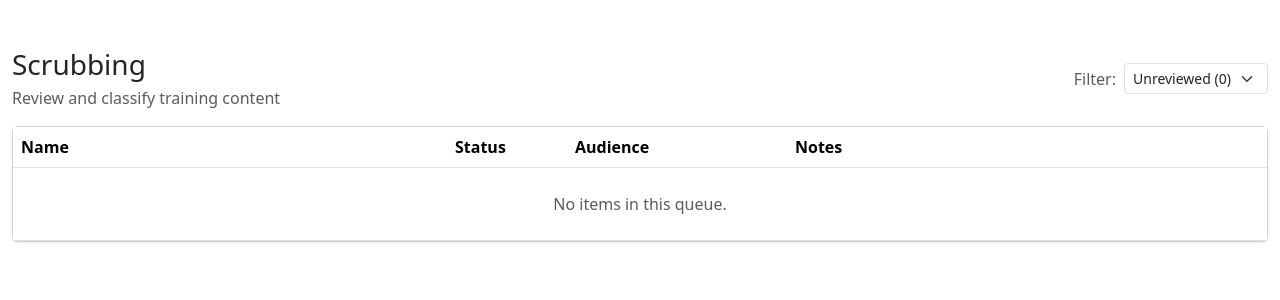
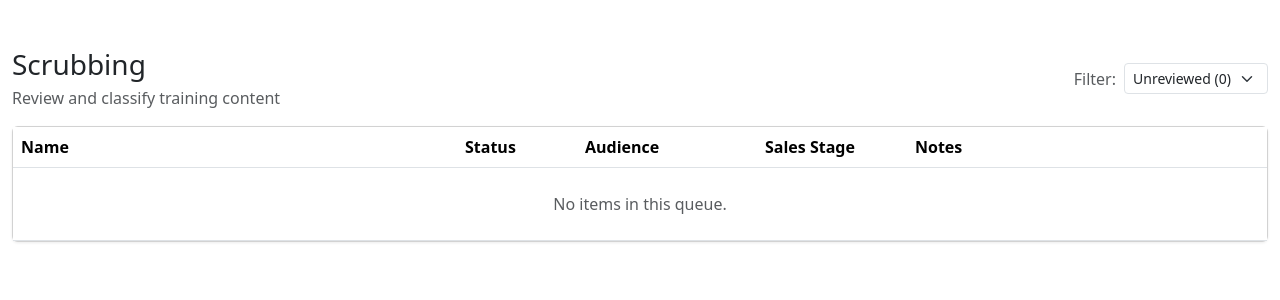
Before and after one commit to juanathanwickston/TCM, a Django app: page /scrubbing/ in a window 1280 px wide. Shown: the part 56-356 px from the top of the page. Run offline with Django 5.2, Linux system fonts and the light colour scheme; the visitor is signed in with stand-in values (Sample User, id 1); data that the repository does not hold is empty; some libraries are stand-ins or nearby versions.

Commit message:
Add Sales Stage column to scrubbing template

```diff
--- a/tcm_app/templates/tcm_app/scrubbing.html
+++ b/tcm_app/templates/tcm_app/scrubbing.html
@@ -28,9 +28,10 @@
           <tr>
             <th>Name</th>
             <th style="width:120px;">Status</th>
-            <th style="width:220px;">Audience</th>
-            <th style="width:360px;">Notes</th>
-            <th style="width:120px;"></th>
+            <th style="width:180px;">Audience</th>
+            <th style="width:150px;">Sales Stage</th>
+            <th style="width:280px;">Notes</th>
+            <th style="width:80px;"></th>
           </tr>
         </thead>
         <tbody>
@@ -59,11 +60,19 @@
                   {% endfor %}
                 </select>
             </td>
+            <td>
+                <select name="sales_stage" class="form-select form-select-sm" style="width:auto;">
+                  <option value="" {% if not c.sales_stage %}selected{% endif %}>-</option>
+                  {% for stage in sales_stages %}
+                    <option value="{{ stage }}" {% if c.sales_stage == stage %}selected{% endif %}>{{ stage }}</option>
+                  {% endfor %}
+                </select>
+            </td>
             <td><input type="text" name="notes" class="form-control form-control-sm" value="{{ c.scrub_notes|default_if_none:'' }}"></td>
             <td class="text-end"><button type="submit" class="btn btn-sm btn-primary">Save</button></form></td>
           </tr>
         {% empty %}
-          <tr><td colspan="5" class="text-center text-muted py-4">No items in this queue.</td></tr>
+          <tr><td colspan="6" class="text-center text-muted py-4">No items in this queue.</td></tr>
         {% endfor %}
         </tbody>
       </table>
```
